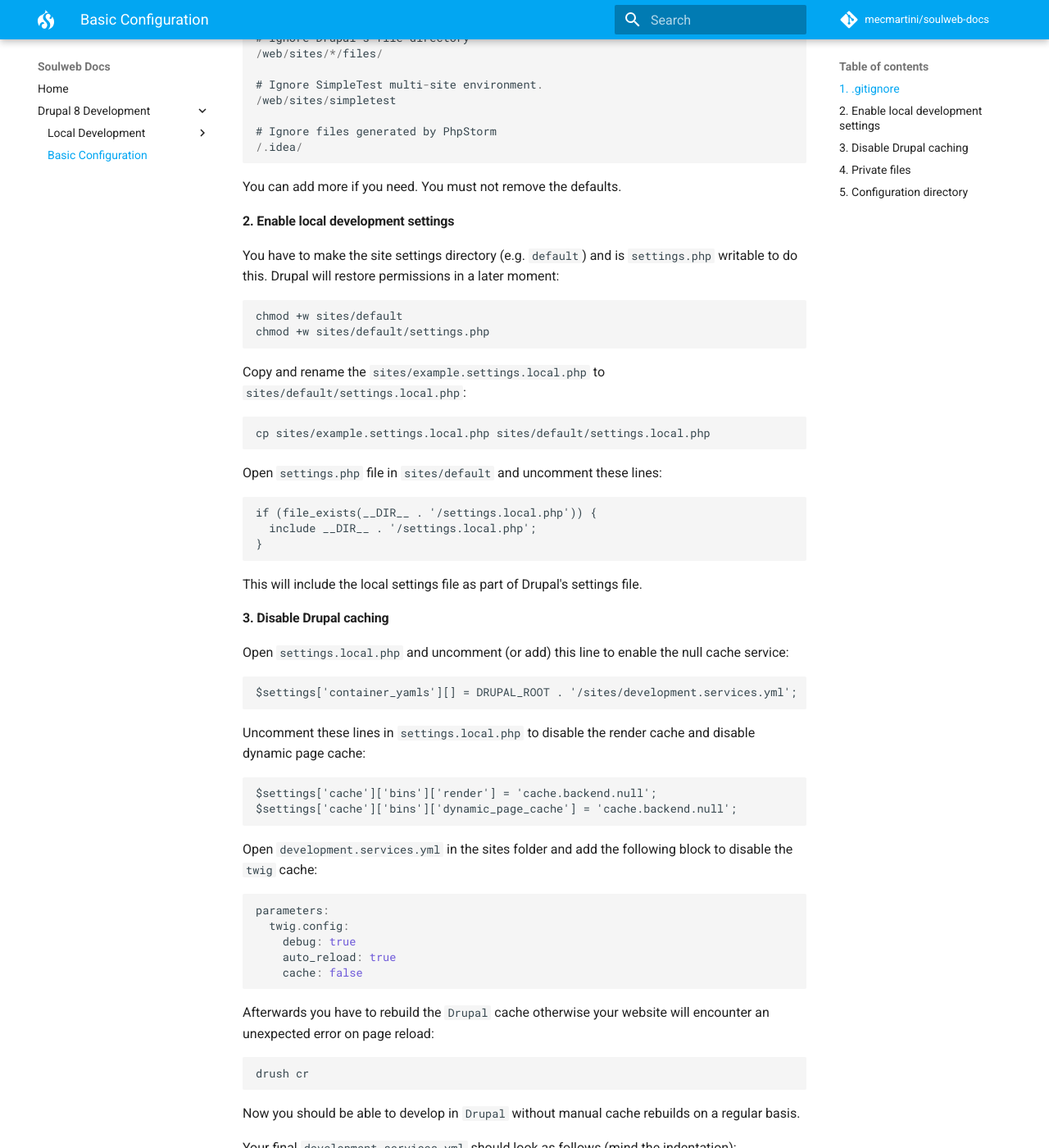
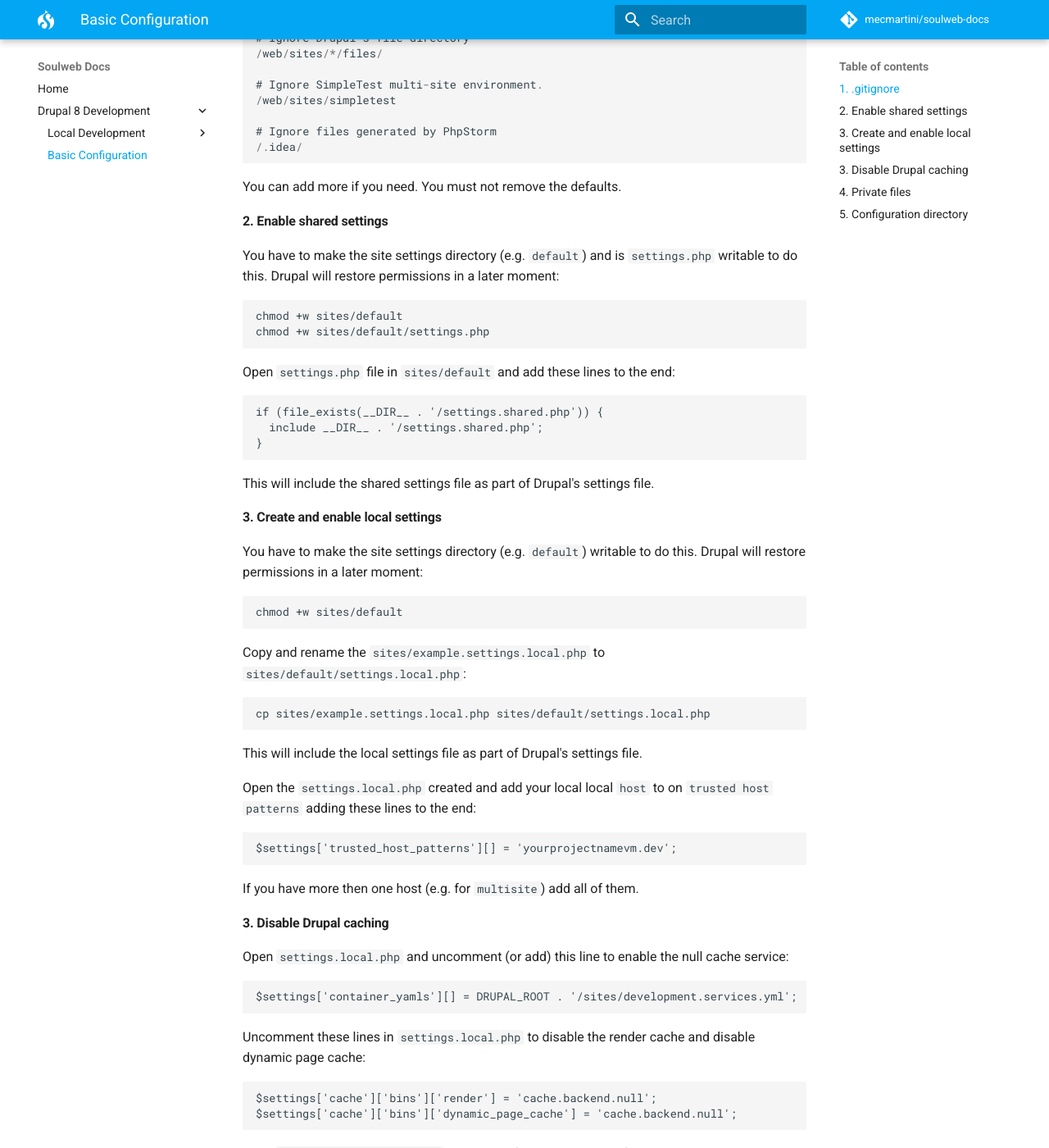
Before and after one commit to mecmartini/soulweb-docs, an MkDocs documentation site: the page built from docs/drupal/drupal_basic_configuration.md, in a window 1280 px wide and 1400 px high, scrolled down 484 px. Shown: the whole window at 82% size. Built offline with MkDocs 1.6.1 and Material for MkDocs 9.7.7, drawn with Linux system fonts in a browser that asks for light colours; comment, search, counter and statistics services are not loaded; old or Windows-style settings are respelled for this version of MkDocs.

Commit message:
Added shared settings and improved local settings docs.

```diff
--- a/docs/drupal/drupal_basic_configuration.md
+++ b/docs/drupal/drupal_basic_configuration.md
@@ -28,24 +28,38 @@
 
 You can add more if you need. You must not remove the defaults.
 
-#### 2. Enable local development settings
+#### 2. Enable shared settings
 
 You have to make the site settings directory (e.g. `default`) and is `settings.php` writable to do this. Drupal will restore permissions in a later moment:
 
     chmod +w sites/default
     chmod +w sites/default/settings.php
 
+Open `settings.php` file in `sites/default` and add these lines to the end:
+
+    if (file_exists(__DIR__ . '/settings.shared.php')) {
+      include __DIR__ . '/settings.shared.php';
+    }
+
+This will include the shared settings file as part of Drupal's settings file.
+
+#### 3. Create and enable local settings
+
+You have to make the site settings directory (e.g. `default`) writable to do this. Drupal will restore permissions in a later moment:
+
+    chmod +w sites/default
+
 Copy and rename the `sites/example.settings.local.php` to `sites/default/settings.local.php`:
 
     cp sites/example.settings.local.php sites/default/settings.local.php
 
-Open `settings.php` file in `sites/default` and uncomment these lines:
+This will include the local settings file as part of Drupal's settings file.
 
-    if (file_exists(__DIR__ . '/settings.local.php')) {
-      include __DIR__ . '/settings.local.php';
-    }
+Open the `settings.local.php` created and add your local local `host` to on `trusted host patterns` adding these lines to the end:
 
-This will include the local settings file as part of Drupal's settings file.
+    $settings['trusted_host_patterns'][] = 'yourprojectnamevm.dev';
+
+If you have more then one host (e.g. for `multisite`) add all of them.
 
 #### 3. Disable Drupal caching
 
```
Also changed, not shown: site/drupal/drupal_basic_configuration/index.html, site/mkdocs/search_index.json, site/sitemap.xml.
